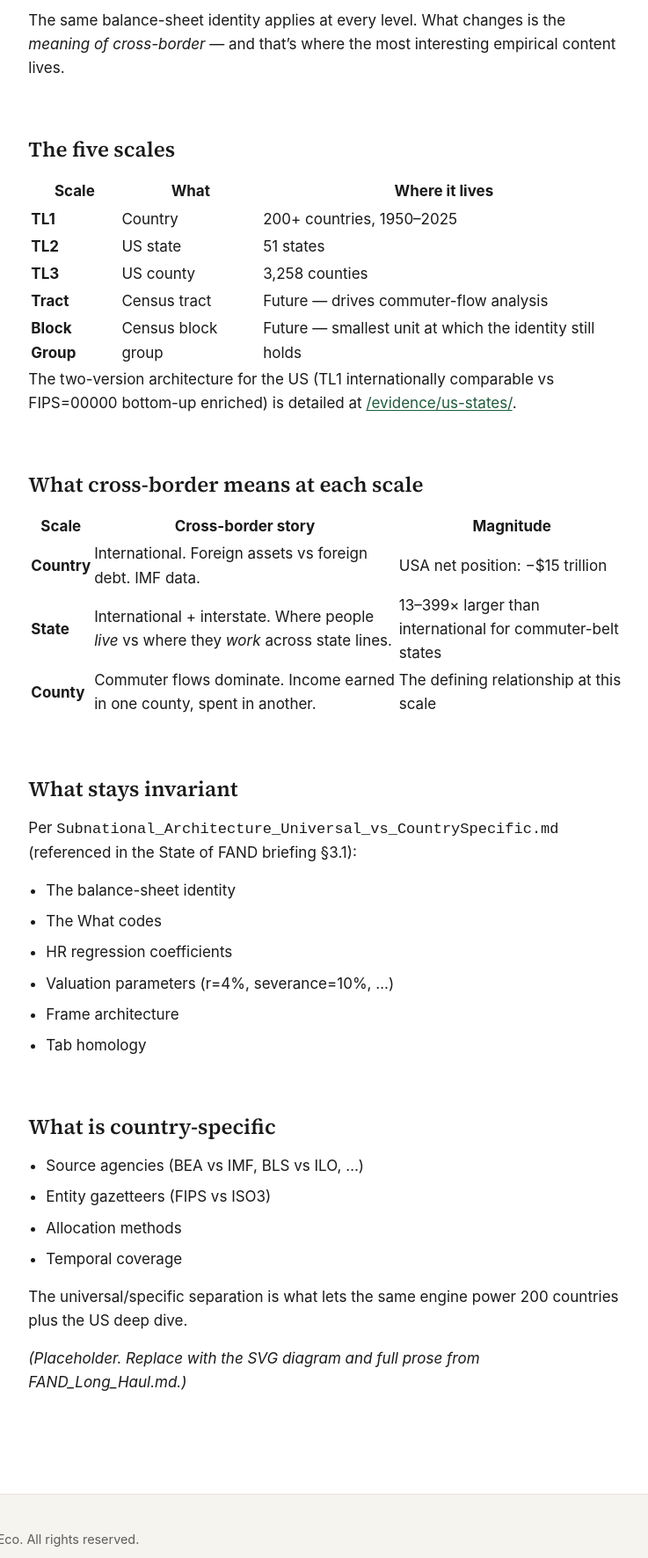
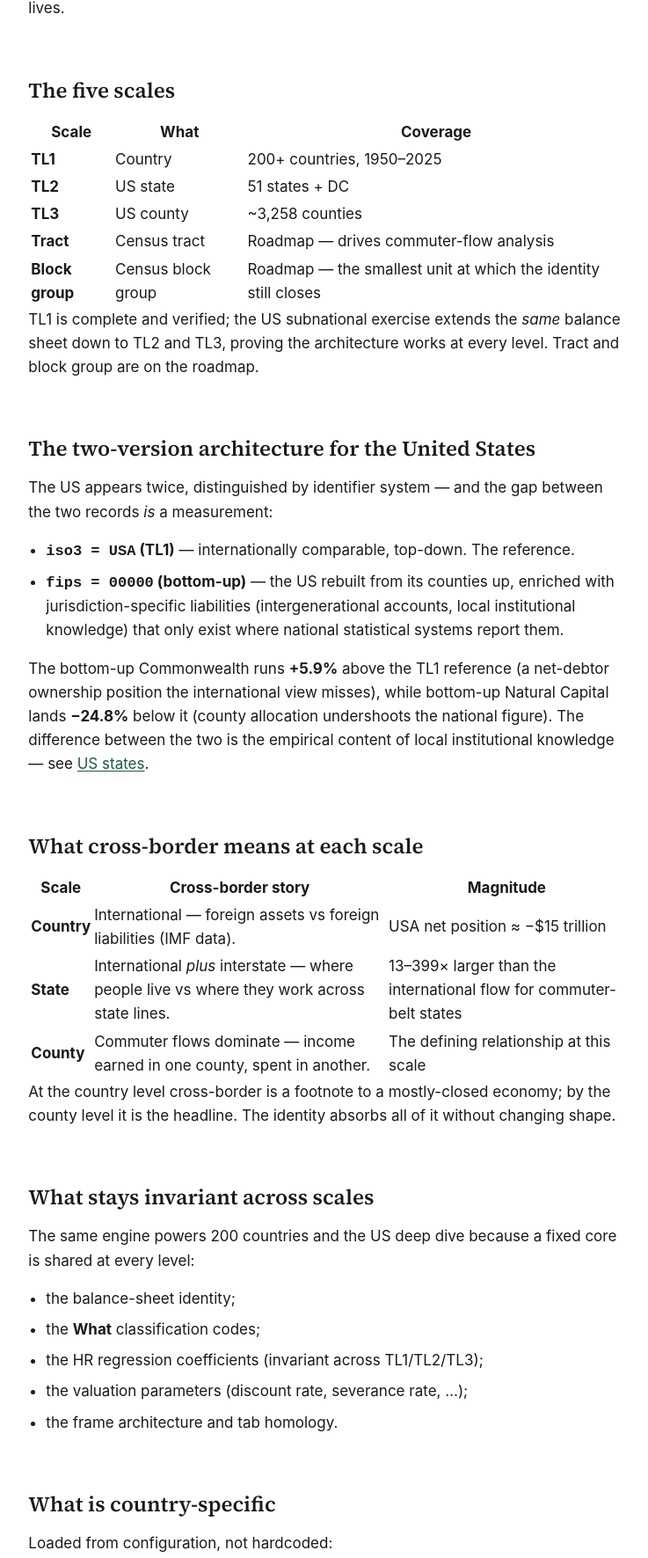
Before and after one commit to seanoc5/oconeco-site, an Astro site: page /framework/scales in a window 1280 px wide. Shown: the part 460-2231 px from the top of the page at 88% size, without its empty margins (267-1004 px from the left). Built offline with nearby package versions, Linux system fonts and the light colour scheme; Astro itself is replaced by a stand-in of ours; no server answers.

Commit message:
feat(framework): develop /framework/scales/ page (#59) (#63)
De-strawmans the five-spatial-scales page from the State_of_FAND briefing:
TL1 (country) -> TL2 (state) -> TL3 (county) -> tract -> block group, the
same balance-sheet identity at every level with cross-border as the thing
that changes. Adds the real two-version USA gap numbers (CW +5.9%,
NC -24.8%) and the invariant-vs-country-specific split. Links to the
balance-sheet page rather than restating the identity (the source briefing
repeats the flattened CW=PA+NC+HR+SI; canonical is CW=PA+NC+RW; RW=HR+SI).

astro build green; tables + internal links verified. Matches the
methodology-page pattern. For John's prose review per the #52 role split.
Closes #59.

```diff
--- a/src/content/pages/framework/scales.md
+++ b/src/content/pages/framework/scales.md
@@ -1,54 +1,63 @@
 ---
 title: "Five spatial scales"
 slug: "framework/scales"
-description: "TL1 (country) → TL2 (US state) → TL3 (US county) → Tract → Block Group. Same architecture, different cross-border story."
-sectionContext: "From the World down to the Census Block Group, in five spatial levels."
+description: "TL1 (country) → TL2 (US state) → TL3 (US county) → tract → block group. The same balance-sheet identity at every level — what changes is the meaning of cross-border."
+tagline: "The same balance sheet, from the World down to the Census block group."
+sectionContext: "Five spatial levels, one architecture — and where the cross-border story changes."
 ---
-
-> **Strawman.** Real version uses the five-scale diagram from `FAND_Long_Haul.md` rendered as an SVG with alt text.
 
 # Five spatial scales
 
-The same balance-sheet identity applies at every level. What changes is the *meaning of cross-border* — and that's where the most interesting empirical content lives.
+The [balance-sheet identity](/framework/balance-sheet/) holds at every territorial level — country, state, county, and below. The architecture does not change as you descend; what changes is the **meaning of cross-border**, and that is where the most interesting empirical content lives.
 
 ## The five scales
 
-| Scale | What | Where it lives |
+| Scale | What | Coverage |
 |---|---|---|
 | **TL1** | Country | 200+ countries, 1950–2025 |
-| **TL2** | US state | 51 states |
-| **TL3** | US county | 3,258 counties |
-| **Tract** | Census tract | Future — drives commuter-flow analysis |
-| **Block Group** | Census block group | Future — smallest unit at which the identity still holds |
+| **TL2** | US state | 51 states + DC |
+| **TL3** | US county | ~3,258 counties |
+| **Tract** | Census tract | Roadmap — drives commuter-flow analysis |
+| **Block group** | Census block group | Roadmap — the smallest unit at which the identity still closes |
 
-The two-version architecture for the US (TL1 internationally comparable vs FIPS=00000 bottom-up enriched) is detailed at [/evidence/us-states/](/evidence/us-states/).
+TL1 is complete and verified; the US subnational exercise extends the *same* balance sheet down to TL2 and TL3, proving the architecture works at every level. Tract and block group are on the roadmap.
+
+## The two-version architecture for the United States
+
+The US appears twice, distinguished by identifier system — and the gap between the two records *is* a measurement:
+
+- **`iso3 = USA` (TL1)** — internationally comparable, top-down. The reference.
+- **`fips = 00000` (bottom-up)** — the US rebuilt from its counties up, enriched with jurisdiction-specific liabilities (intergenerational accounts, local institutional knowledge) that only exist where national statistical systems report them.
+
+The bottom-up Commonwealth runs **+5.9%** above the TL1 reference (a net-debtor ownership position the international view misses), while bottom-up Natural Capital lands **−24.8%** below it (county allocation undershoots the national figure). The difference between the two is the empirical content of local institutional knowledge — see [US states](/evidence/us-states/).
 
 ## What cross-border means at each scale
 
 | Scale | Cross-border story | Magnitude |
 |---|---|---|
-| **Country** | International. Foreign assets vs foreign debt. IMF data. | USA net position: −$15 trillion |
-| **State** | International + interstate. Where people *live* vs where they *work* across state lines. | 13–399× larger than international for commuter-belt states |
-| **County** | Commuter flows dominate. Income earned in one county, spent in another. | The defining relationship at this scale |
+| **Country** | International — foreign assets vs foreign liabilities (IMF data). | USA net position ≈ −$15 trillion |
+| **State** | International *plus* interstate — where people live vs where they work across state lines. | 13–399× larger than the international flow for commuter-belt states |
+| **County** | Commuter flows dominate — income earned in one county, spent in another. | The defining relationship at this scale |
 
-## What stays invariant
+At the country level cross-border is a footnote to a mostly-closed economy; by the county level it is the headline. The identity absorbs all of it without changing shape.
 
-Per `Subnational_Architecture_Universal_vs_CountrySpecific.md` (referenced in the State of FAND briefing §3.1):
+## What stays invariant across scales
 
-- The balance-sheet identity
-- The What codes
-- HR regression coefficients
-- Valuation parameters (r=4%, severance=10%, …)
-- Frame architecture
-- Tab homology
+The same engine powers 200 countries and the US deep dive because a fixed core is shared at every level:
+
+- the balance-sheet identity;
+- the **What** classification codes;
+- the HR regression coefficients (invariant across TL1/TL2/TL3);
+- the valuation parameters (discount rate, severance rate, …);
+- the frame architecture and tab homology.
 
 ## What is country-specific
 
-- Source agencies (BEA vs IMF, BLS vs ILO, …)
-- Entity gazetteers (FIPS vs ISO3)
-- Allocation methods
-- Temporal coverage
+Loaded from configuration, not hardcoded:
 
-The universal/specific separation is what lets the same engine power 200 countries plus the US deep dive.
+- source agencies (BEA vs IMF, BLS vs ILO, …);
+- entity gazetteers (FIPS vs ISO 3166);
+- allocation methods;
+- temporal coverage.
 
-*(Placeholder. Replace with the SVG diagram and full prose from FAND_Long_Haul.md.)*
+This universal-vs-specific separation is what lets one architecture serve every territorial level and every country without forking the model.
```
